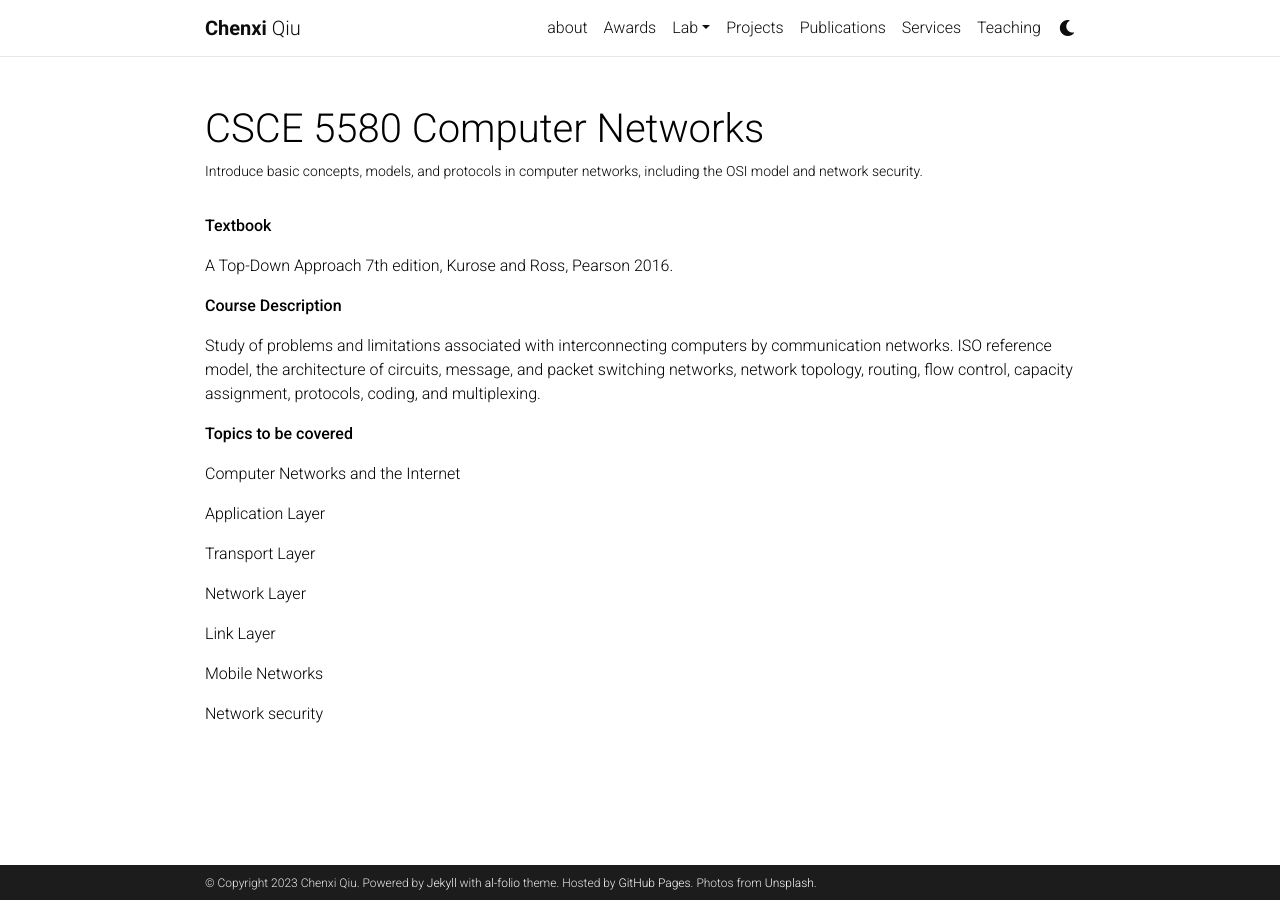
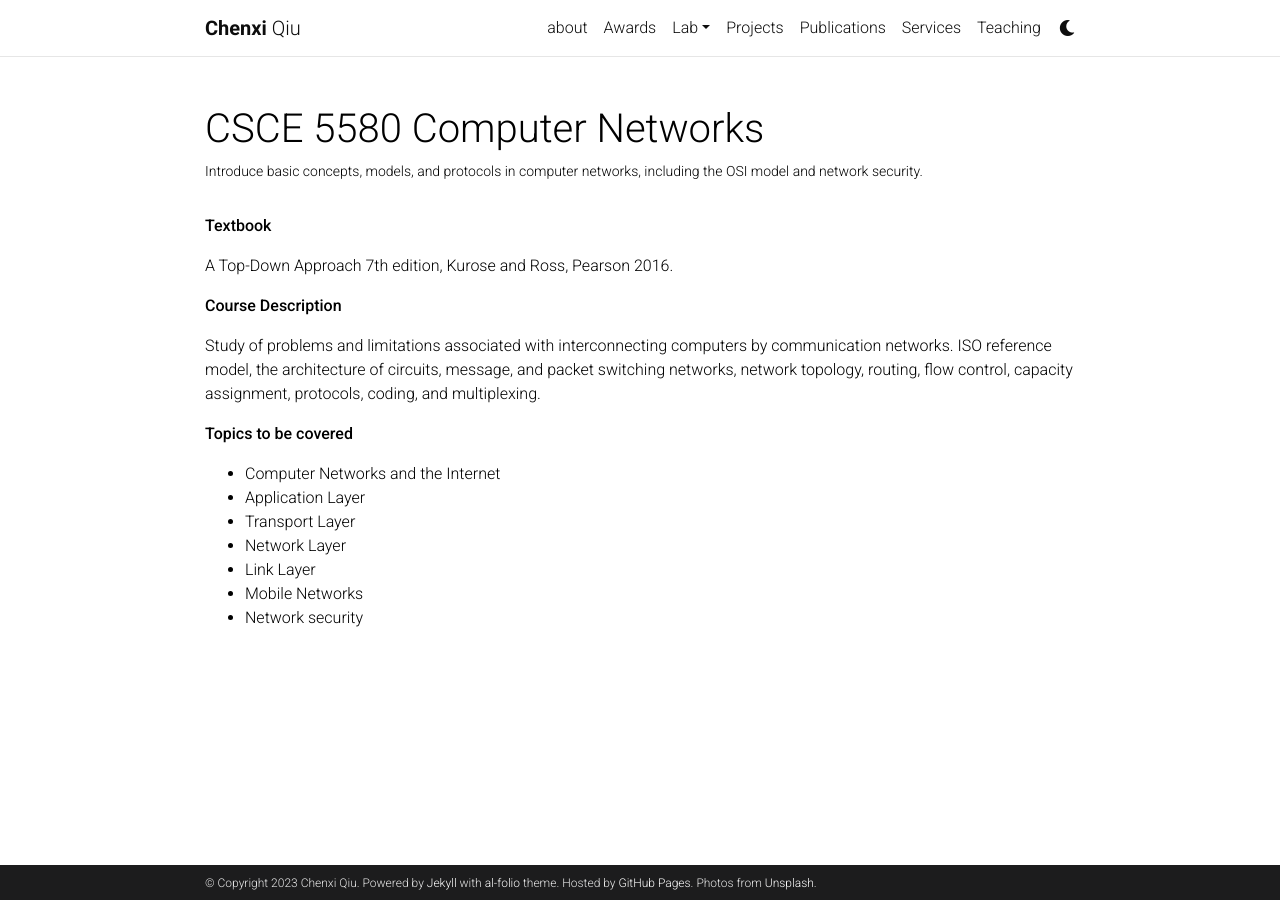
Before and after one commit to chenxiunt/chenxiunt.github.io, a Jekyll site: the page built from _teaching/CSCE5850.markdown, in a window 1280 px wide. Built offline with Jekyll 4.4.1, drawn with Linux system fonts in a browser that asks for light colours; comment, search, counter and statistics services are not loaded; a style sheet for code colours, icons or effects is not loaded.

```diff
--- a/_teaching/CSCE5850.markdown
+++ b/_teaching/CSCE5850.markdown
@@ -16,17 +16,10 @@ Study of problems and limitations associated with interconnecting computers by c
 
 
 **Topics to be covered**
-
-Computer Networks and the Internet
-
-Application Layer
-
-Transport Layer
-
-Network Layer
-
-Link Layer
-
-Mobile Networks
-
-Network security
+* Computer Networks and the Internet
+* Application Layer
+* Transport Layer
+* Network Layer
+* Link Layer
+* Mobile Networks
+* Network security
```
